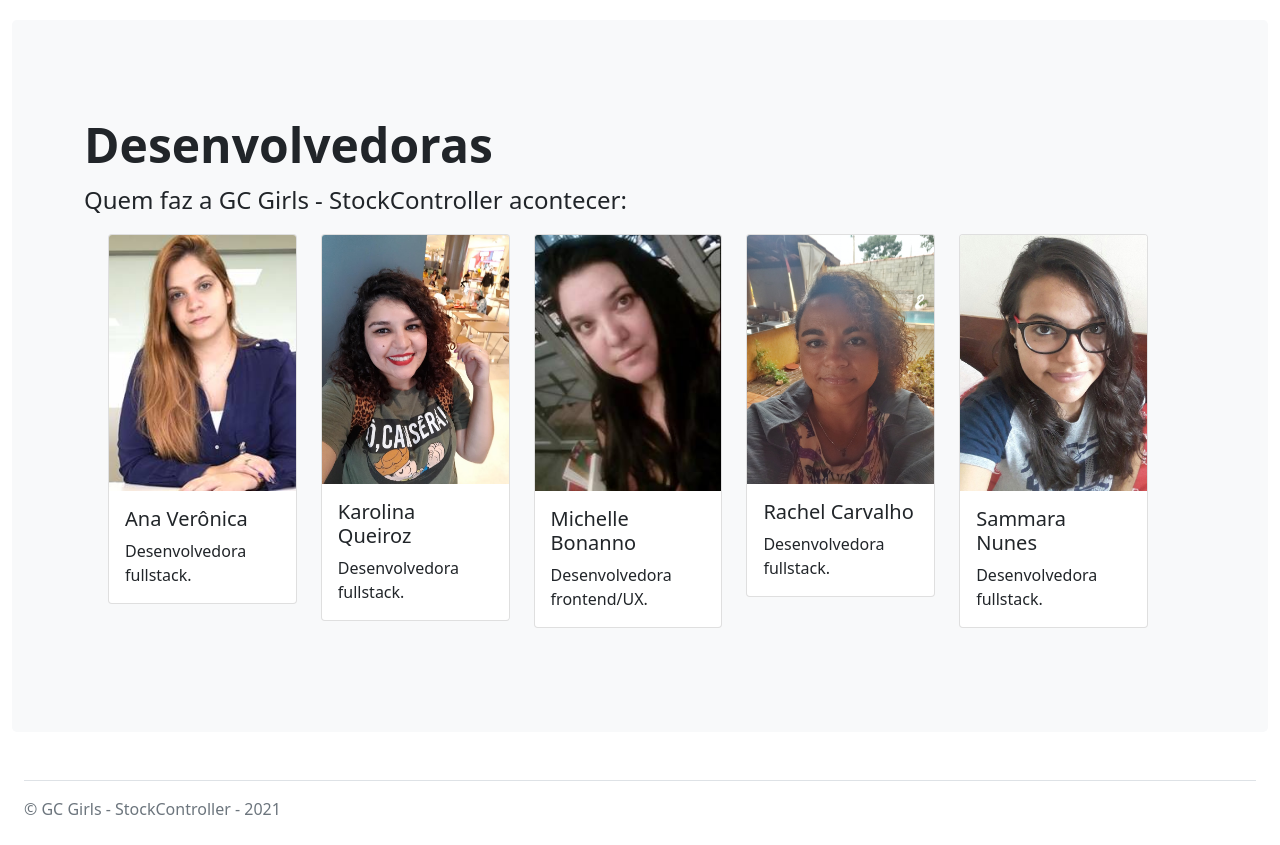
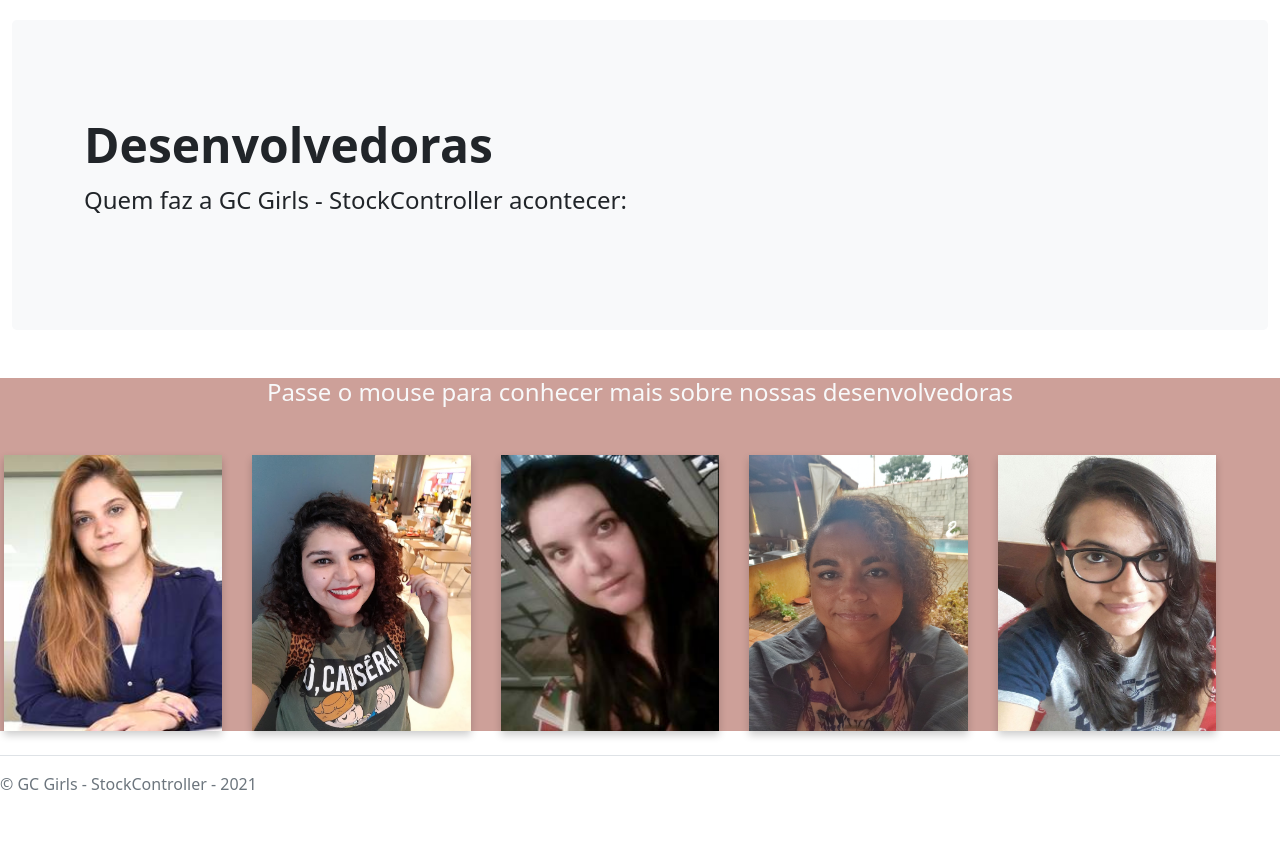
Before and after one commit to sammarabn/Projeto-LuizaCode, a Django app: template app/templates/index.html in a window 1280 px wide. Shown: the part 825-1670 px from the top of the page. After the commit the page ends 1615 px from the top, so only its background shows below. Run offline with Django 3.2, Linux system fonts and the light colour scheme; the template is opened without the code that fills it, so the values that code supplies are empty.

Commit message:
Estilização Front-end

```diff
--- /dev/null
+++ b/app/static/CSS/style.css
@@ -0,0 +1,188 @@
+.body-products {
+    background-color: #71d2f3;
+    background-attachment: fixed;/*fixo*/
+    background-size: cover;
+    background-repeat: repeat;
+    background-position: right bottom;
+    margin: 0px 0px;
+    display: flex;
+    min-height: 100vh;
+    flex-direction: column;
+}
+
+.body-index {
+    background-color: #59badb;
+    background-attachment: fixed;/*fixo*/
+    background-size: cover;
+    background-repeat: repeat;
+    background-position: right bottom;
+    margin: 0px 0px;
+    display: flex;
+    min-height: 100vh;
+    flex-direction: column;
+}
+.body-cadastro {
+    background-color: #ACCBE1;
+    background-attachment: fixed;/*fixo*/
+    background-size: cover;
+    background-repeat: repeat;
+    background-position: right bottom;
+
+}
+.body-view {
+    background-color: #7191C1;
+    background-attachment: fixed;/*fixo*/
+    background-size: cover;
+    background-repeat: repeat;
+    background-position: right bottom;
+    margin: 0px 0px;
+    display: flex;
+    min-height: 100vh;
+    flex-direction: column;
+
+}
+.body-viewProducts{
+    background-color: #6386BB;
+    background-attachment: fixed;/*fixo*/
+    background-size: cover;
+    background-repeat: repeat;
+    background-position: right bottom;
+}
+.bg {
+    background-color: #418B88;
+}
+
+.bg-box {
+    background: hsla(0,0%,100%,.35);
+    border-radius:50px;
+    width: 600px;
+    height: 700px;
+
+}
+
+.lb{
+    width: 90px !important;
+}
+select {
+    appearance: none;
+    border-radius:0px;
+    width: 200px;
+    height: 35px;
+ }
+
+ .cor-jumb{
+    background-color: #ec5e87;
+    }
+
+    .ft-size{
+      font-size: larger;
+    }
+
+    .cor-jumb-dev{
+      background-color: #cda099;
+    }
+
+    .border-card{
+    border:none;
+    }
+
+    .cor-card{
+    background-color: #ec5e87;
+    }
+
+    .ft-nome{
+    font-size: 30px;
+    }
+
+
+
+    /* Card Flip */
+
+
+    .flip-card {
+      background-color: transparent;
+      width: 220px;
+      height: 276px;
+      perspective: 1000px;
+    }
+
+    .flip-card-inner {
+      position: relative;
+      width: 100%;
+      height: 100%;
+      text-align: center;
+      transition: transform 0.6s;
+      transform-style: preserve-3d;
+      box-shadow: 0 4px 8px 0 rgba(0,0,0,0.2);
+    }
+
+    .flip-card:hover .flip-card-inner {
+      transform: rotateY(180deg);
+    }
+
+    .flip-card-front, .flip-card-back {
+      position: absolute;
+      width: 100%;
+      height: 100%;
+      -webkit-backface-visibility: hidden;
+      backface-visibility: hidden;
+    }
+
+    .flip-card-front {
+      background-color: #bbb;
+      color: black;
+    }
+
+    .flip-card-back {
+      background-color: #cda099;
+      color: white;
+      transform: rotateY(180deg);
+    }
+
+    .margin{
+      margin: 0px 0px 0px -90px;
+     ;
+    }
+
+
+    .margin1{
+      margin: 0px 0px 0px -60px;
+
+    }
+
+
+    .margin2{
+      margin: 0px 0px 0px -30px;
+
+    }
+
+    .margin3{
+      margin: 0px 0px 0px 0px;
+
+    }
+    .margin4{
+      margin: 0px 0px 0px 30px;
+
+    }
+
+    .fs-15{
+      font-size: 15pt;
+    }
+
+
+    .texto {
+      font-family: Arial;
+      text-align: center;
+      color: white;
+      opacity: 0;
+      transition: opacity .2s linear;
+      background-color: rgba(0, 0, 0, .7);
+    }
+
+    .imagem:hover .texto {
+      opacity: 1;
+    }
+
+    .jumbcolor{
+      background-color: #e9edeb;
+    }
--- a/app/templates/index.html
+++ b/app/templates/index.html
@@ -1,3 +1,4 @@
+{% load static %}
 <!DOCTYPE html>
 <html lang="pt-br">
 
@@ -6,6 +7,7 @@
     <title>GC Girls - StockController</title>
     <link href="https://cdn.jsdelivr.net/npm/bootstrap@5.1.1/dist/css/bootstrap.min.css" rel="stylesheet"
         integrity="sha384-F3w7mX95PdgyTmZZMECAngseQB83DfGTowi0iMjiWaeVhAn4FJkqJByhZMI3AhiU" crossorigin="anonymous">
+        <link rel="stylesheet" href="{% static 'CSS/style.css' %}">
     <link rel="icon" href="../static/favicon.ico" </head>
 
 <body>
@@ -70,76 +72,129 @@
                             <h1 class="display-5 fw-bold">Desenvolvedoras</h1>
                             <p class="col-md-8 fs-4">Quem faz a GC Girls - StockController acontecer:</p>
 
-                            <div class="container row row-cols-5">
-                                <div class="col">
-                                    <div class="card mb-2">
-                                        <img src="../static/images/Ana.jpg" class="card-img-top" alt="Ana Veronica"
-                                            style="max-height: 16rem;">
-                                        <div class="card-body">
-                                            <h5 class="card-title">Ana Verônica</h5>
-                                            <p class="card-text">Desenvolvedora fullstack.</p>
+
+
+                        </div>
+                    </div>
+                </div>
+            </div>
+        </main>
+        {% load static %}
+        <script src="{% static 'script.js' %}"></script>
+    </div>
+    <!--Card flip/Equipe-->
+
+<div class="jumbotron jumbotron-fluid cor-jumb-dev ">
+    <h4 class="text-center mb-5 text-light">Passe o mouse para conhecer mais sobre nossas desenvolvedoras</h4>
+    <div class="container d-flex">
+
+
+      <div class="container-fluid d-flex ml-4  ">
+
+        <div class="flip-card">
+          <div class="flip-card-inner margin">
+            <div class="flip-card-front">
+              <img class="img-fluid" src="../static/images/Ana.jpg" alt="Avatar" style="width:220px;height:276px;">
+            </div>
+            <div class="flip-card-back">
+              <h1 class="mt-3">Ana Verônica</h1>
+              <p>Desenvolvedora</p>
+              <p class="mb-2">Full-Stack</p>
+              <div class="row justify-content-center mt-5" style="display: block!important;">
+                <a href="" target="_blank"> <img class="mr-4 " width="40px"
+                    height="40px" src="../static/images/github.png"></a>
+                <a href="" target="_blank"> <img width="40px"
+                    height="40px" src="../static/images/logotipo-do-linkedin.png"></a>
+              </div>
             </div>
           </div>
         </div>
 
-                                <div class="col">
-                                    <div class="card mb-2">
-                                        <img src="../static/images/Karolina.jpeg" class="card-img-top" alt="Karolina"
-                                            style="max-height: 16rem;">
-                                        <div class="card-body">
-                                            <h5 class="card-title">Karolina Queiroz</h5>
-                                            <p class="card-text">Desenvolvedora fullstack.</p>
+        <div class="flip-card ">
+          <div class="flip-card-inner margin1">
+            <div class="flip-card-front">
+              <img class="img-fluid" src="../static/images/Karolina.jpeg" alt="Avatar" style="width:220px;height:276px;">
+            </div>
+            <div class="flip-card-back">
+                <h1 class="mt-3">Karolina Queiroz</h1>
+                <p>Desenvolvedora</p>
+                <p class="mb-2">Full-Stack</p>
+                <div class="row justify-content-center mt-5" style="display: block!important;">
+                  <a href="" target="_blank"> <img class="mr-4 " width="40px"
+                      height="40px" src="../static/images/github.png"></a>
+                  <a href="" target="_blank"> <img width="40px"
+                      height="40px" src="../static/images/logotipo-do-linkedin.png"></a>
+              </div>
             </div>
           </div>
         </div>
 
-                                <div class="col">
-                                    <div class="card mb-2">
-                                        <img src="../static/images/Michelle.jpg" class="card-img-top" alt="Michelle"
-                                            style="max-height: 16rem;">
-                                        <div class="card-body">
-                                            <h5 class="card-title">Michelle Bonanno</h5>
-                                            <p class="card-text">Desenvolvedora frontend/UX.</p>
+        <div class="flip-card">
+          <div class="flip-card-inner margin2">
+            <div class="flip-card-front">
+              <img class="img-fluid" src="../static/images/Michelle.jpg" alt="Avatar" style="width:220px;height: 276px;">
+            </div>
+            <div class="flip-card-back">
+                <h1 class="mt-3">Michelle Bonanno</h1>
+                <p>Desenvolvedora</p>
+                <p class="mb-2">Frontend/UX.</p>
+                <div class="row justify-content-center mt-5" style="display: block!important;">
+                  <a href="" target="_blank"> <img class="mr-4 " width="40px"
+                      height="40px" src="../static/images/github.png"></a>
+                  <a href="" target="_blank"> <img width="40px"
+                      height="40px" src="../static/images/logotipo-do-linkedin.png"></a>
+              </div>
             </div>
           </div>
         </div>
 
-                                <div class="col">
-                                    <div class="card mb-2">
-                                        <img src="../static/images/Rachel.jpg" class="card-img-top" alt="Rachel"
-                                            style="max-height: 16rem;">
-                                        <div class="card-body">
-                                            <h5 class="card-title">Rachel Carvalho</h5>
-                                            <p class="card-text">Desenvolvedora fullstack.</p>
+        <div class="flip-card">
+          <div class="flip-card-inner margin3">
+            <div class="flip-card-front">
+              <img class="img-fluid" src="../static/images/Rachel.jpg" alt="Avatar" style="width:220px;height: 276px;">
+            </div>
+            <div class="flip-card-back">
+                <h1 class="mt-3">Rachel Carvalho</h1>
+                <p>Desenvolvedora</p>
+                <p class="mb-2">Full-Stack</p>
+                <div class="row justify-content-center mt-5" style="display: block!important;">
+                  <a href="" target="_blank"> <img class="mr-4 " width="40px"
+                      height="40px" src="../static/images/github.png"></a>
+                  <a href="" target="_blank"> <img width="40px"
+                      height="40px" src="../static/images/logotipo-do-linkedin.png"></a>
+              </div>
             </div>
           </div>
         </div>
 
-                                <div class="col">
-                                    <div class="card mb-2">
-                                        <img src="../static/images/Sammara.jpeg" class="card-img-top" alt="Sammara"
-                                            style="max-height: 16rem;">
-                                        <div class="card-body">
-                                            <h5 class="card-title">Sammara Nunes</h5>
-                                            <p class="card-text">Desenvolvedora fullstack.</p>
+        <div class="flip-card">
+          <div class="flip-card-inner margin4">
+            <div class="flip-card-front">
+              <img class="img-fluid" src="../static/images/Sammara.jpeg" alt="Avatar" style="width:220px;height:276px;">
+            </div>
+            <div class="flip-card-back">
+                <h1 class="mt-3">Sammara Nunes</h1>
+                <p>Desenvolvedora</p>
+                <p class="mb-2">Full-Stack</p>
+                <div class="row justify-content-center mt-5" style="display: block!important;">
+                  <a href="" target="_blank"> <img class="mr-4 " width="40px"
+                      height="40px" src="../static/images/github.png"></a>
+                  <a href="" target="_blank"> <img width="40px"
+                      height="40px" src="../static/images/logotipo-do-linkedin.png"></a>
+              </div>
+
+
             </div>
           </div>
         </div>
 
       </div>
-
     </div>
   </div>
-                </div>
-
+  <!-- /Card flip/Equipe -->
   <footer class="pt-3 mt-4 text-muted border-top">
     &copy; GC Girls - StockController - 2021
 </footer>
-            </div>
-        </main>
-        {% load static %}
-        <script src="{% static 'script.js' %}"></script>
-    </div>
 </body>
 
 </html>
--- a/app/templates/view.html
+++ b/app/templates/view.html
@@ -1,3 +1,4 @@
+{% load static %}
 <!DOCTYPE html>
 <html lang="pt-br">
 
@@ -6,9 +7,10 @@
     <title>GC Girls - StockController</title>
     <link href="https://cdn.jsdelivr.net/npm/bootstrap@5.1.1/dist/css/bootstrap.min.css" rel="stylesheet"
         integrity="sha384-F3w7mX95PdgyTmZZMECAngseQB83DfGTowi0iMjiWaeVhAn4FJkqJByhZMI3AhiU" crossorigin="anonymous">
+        <link rel="stylesheet" href="{% static 'CSS/style.css' %}">
 </head>
 
-<body>
+<body class="body-view">
     <nav class="navbar navbar-expand-lg navbar-light bg-light">
         <div class="container-fluid">
             <a class="navbar-brand" href="/"><img src="../static/images/GC-logo.png" alt="logo" width="160"
--- a/app/templates/viewProducts.html
+++ b/app/templates/viewProducts.html
@@ -1,3 +1,4 @@
+{% load static %}
 <!DOCTYPE html>
 <html lang="en">
 
@@ -6,9 +7,11 @@
     <title>Sobre o produto</title>
     <link href="https://cdn.jsdelivr.net/npm/bootstrap@5.1.1/dist/css/bootstrap.min.css" rel="stylesheet"
         integrity="sha384-F3w7mX95PdgyTmZZMECAngseQB83DfGTowi0iMjiWaeVhAn4FJkqJByhZMI3AhiU" crossorigin="anonymous">
+        <link rel="stylesheet" href="{% static 'CSS/style.css' %}">
+
 </head>
 
-<body>
+<body class="body-viewProducts">
     <nav class="navbar navbar-expand-lg navbar-light bg-light">
         <div class="container-fluid">
             <a class="navbar-brand" href="/"><img src="../static/images/GC-logo.png" alt="logo" width="160"
```
Also changed, not shown: app/form.py (+1 -6 lines), app/models.py (+0 -10 lines), app/templates/form.html (+39 -11 lines), app/templates/formProducts.html (+48 -17 lines), app/migrations/0012_alter_produto_categoria.py (added), app/migrations/0013_alter_produto_categoria.py (added), app/migrations/0014_remove_produto_categoria.py (added), app/static/images/github.png (added), app/static/images/logotipo-do-linkedin.png (added). Lines whose indentation alone changed are shown as unchanged.
